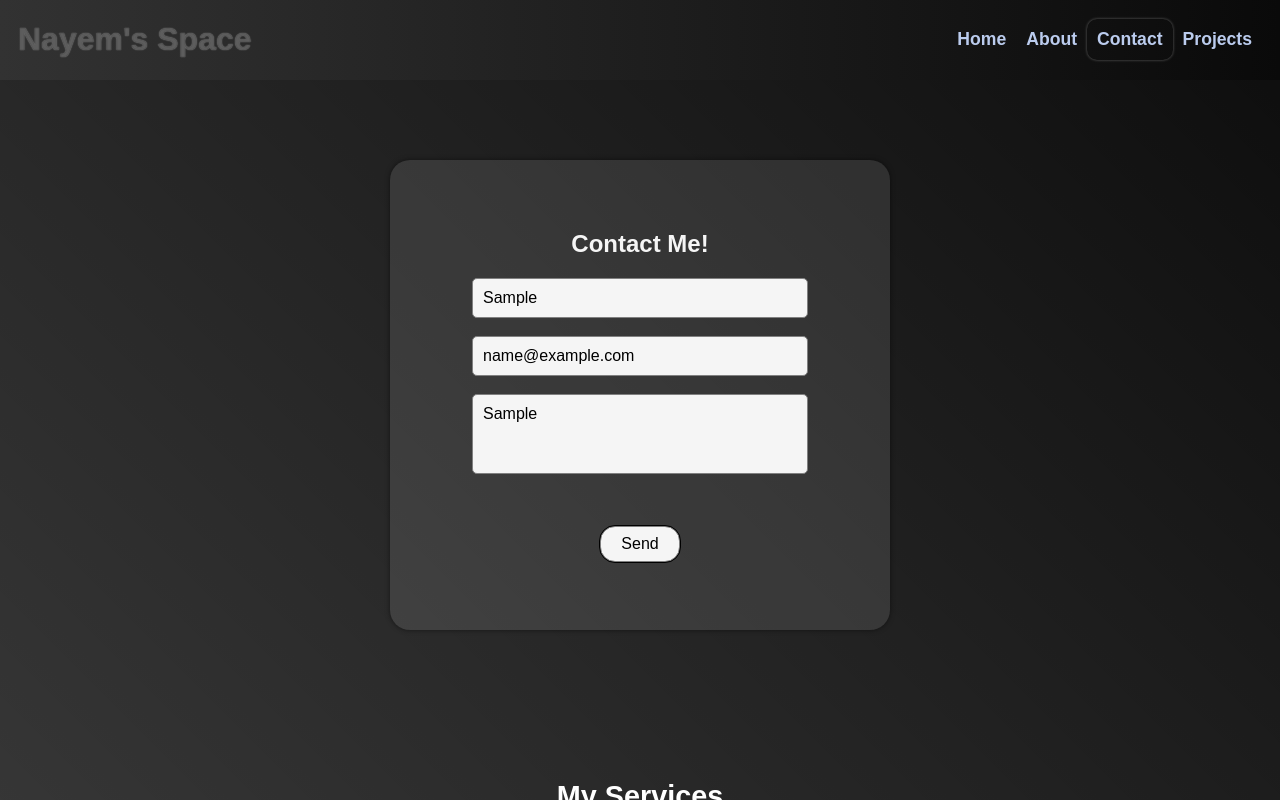
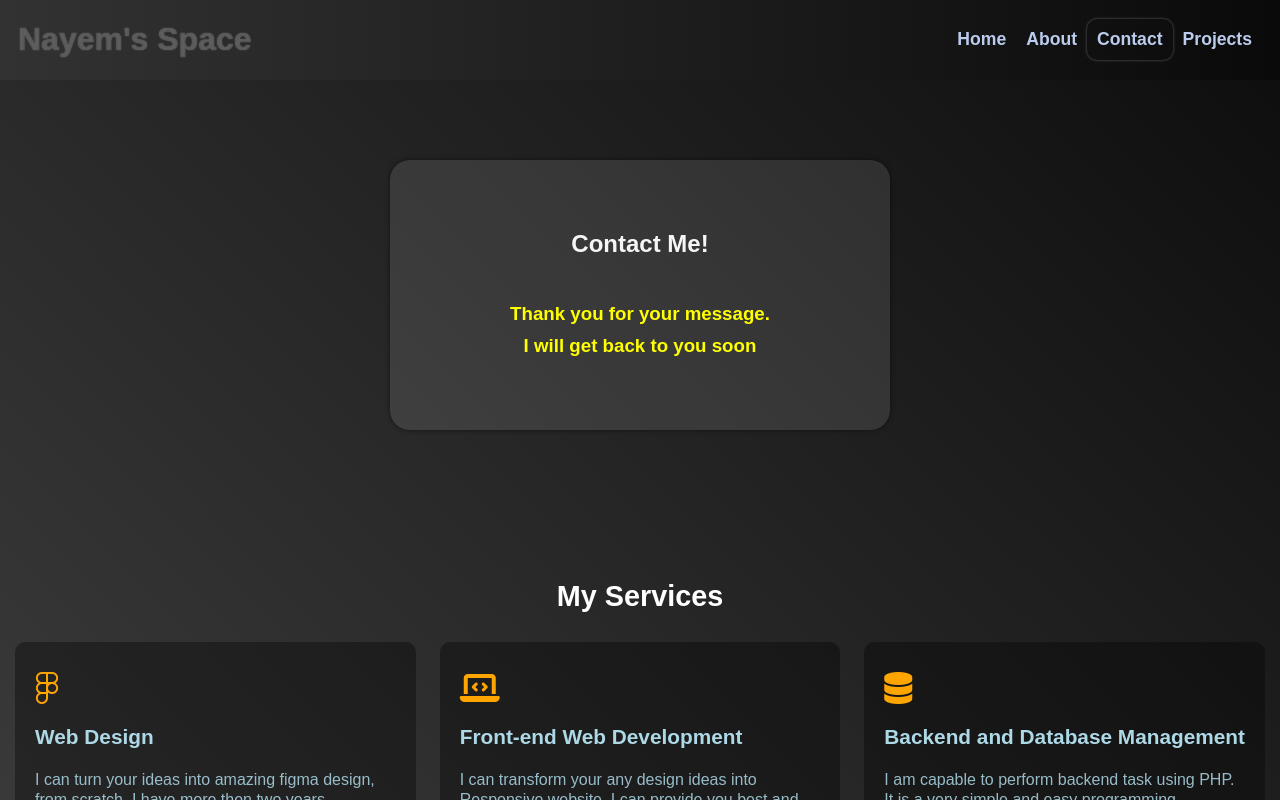
Before and after one commit to nayem-ahmedz/nayem-ahmed, a React (Create React App) app: page /pages/contact in a window 1280 px wide. Both pictures are taken after typing "Sample", "name@example.com", "Sample" into the empty fields and a click on the input "Send". Shown: the top 800 px of the page. Built offline with nearby package versions, Linux system fonts and the light colour scheme.

Commit message:
Added contact form functionality, using netlify Forms

```diff
--- a/src/assets/pages-style.css
+++ b/src/assets/pages-style.css
@@ -54,6 +54,9 @@
 #error-message{
     color: yellow;
 }
+.success-message{
+    line-height: 1.7; color: yellow; margin-top: 2.5rem;
+}
 .e-m-visible{
     visibility: visible;
 }
@@ -68,7 +71,7 @@
 .message-section{
     min-height: 600px; display: flex; justify-content: center; align-items: center; text-align: center;
 }
-#success-message{
+.message-text{
     width: 400px; padding: 20px 20px 55px; background-color: white; text-align: center; border-radius: 10px; box-shadow: 0 0 5px black;
 }
 #sm-cross-btn{
@@ -77,10 +80,10 @@
 #sm-cross-btn:hover{
     background-color: red; color: white;
 }
-#success-message > h2{
+.message-text > h2{
     font-weight: 400; opacity: 0.9;
 }
-#success-message > h3{
+.message-text > h3{
     color: blue;
 }
 .back-home-link{
--- a/src/pages/Contact.js
+++ b/src/pages/Contact.js
@@ -4,6 +4,7 @@ import { useEffect, useState } from 'react';
 function Contact(){
     useEffect(() => {document.title = 'Contact | Nayem Ahmed'}, []);
     const [error, setError] = useState('');
+    const [submitted, setSubmitted] = useState(false);
     const [inputs, setInputs] = useState({
         name: '',
         email: '',
@@ -17,28 +18,36 @@ function Contact(){
     }
     const handleSubmit = (e) => {
         e.preventDefault();
-        if(inputs.name === '' && inputs.email === '' && inputs.message === ''){
-            setError('All Fields are required!');
-            console.log('error found')
-        } else if(inputs.name === ''){
-            setError('Name is required!');
-        } else if(inputs.email === ''){
-            setError('Email is required!');
-        } else if(inputs.message === ''){
-            setError('Did you forget to write a message?');
-        } else{
+        if(!inputs.name || !inputs.email || !inputs.message){
+            setError(
+                !inputs.name ? 'Name is required!' :
+                !inputs.email ? 'Email is required!' :
+                'Did you forget to write a message?'
+            );
+            return;
+        }
         setError('');
-            console.log(inputs.name, inputs.email, inputs.message)
-        }
+        const formData = new URLSearchParams(inputs).toString()
+        fetch('/', {
+            method: 'POST',
+            headers: { 'Content-Type': 'application/x-www-form-urlencoded' },
+            body: formData
+        })
+            .then(() => setSubmitted(true))
+            .catch(() => setError('Form submission failed! Please try again'));
     }
     return(
         <section className="contact-section">
             <div className="contact-form-field">
                 <h1>Contact Me!</h1>
+                {
+                    submitted ? (
+                        <h3 className='success-message'>Thank you for your message. <br /> I will get back to you soon</h3>
+                    ) : (
                         <form name="Contact-Form" method="POST" data-netlify-recaptcha="true" data-netlify="true" className="contact-form" onSubmit={(e) => handleSubmit(e)}>
+                            <input type="hidden" name="form-name" value="Contact-Form" />
 
                             <input type="text" id="name" name="name" value={inputs.name} onChange={(e) => handleInputs(e)} placeholder="Your Name" />
-
 
                             <input type="email" id="email" name="email" value={inputs.email} onChange={(e) => handleInputs(e)} placeholder="Your Email" />
 
@@ -50,6 +59,8 @@ function Contact(){
                             }
                             <input type="submit" value="Send" id="send-btn" />
                         </form>
+                    )
+                }
             </div>
         </section>
     );
--- a/src/pages/NoPage.js
+++ b/src/pages/NoPage.js
@@ -6,7 +6,7 @@ function NoPage(){
     useEffect(() => {document.title = '404 - Page Not Found'}, []);
     return(
         <section className="wrapper message-section">
-            <article id="success-message" className="error-404">
+            <article className="message-text error-404">
                 <Link id="sm-cross-btn" to='/pages/contact'>Report</Link>
                 <h2>404 Page Not Found</h2>
                 <h3>Looks like you've followed a broken link or entered a URL that doesn't exist on my site. In case of missing page, Hit report!</h3>
```
Lines whose indentation alone changed are shown as unchanged.
